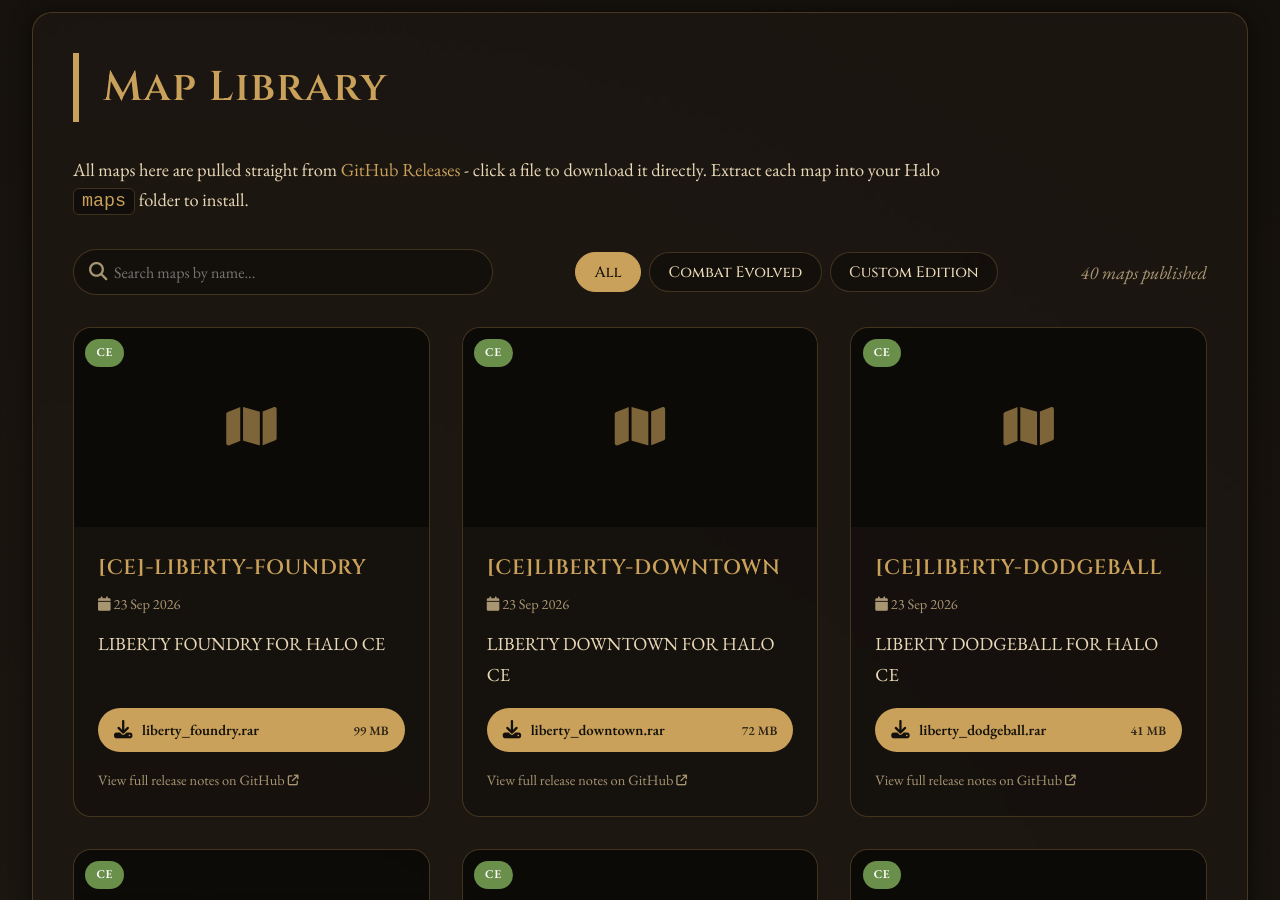
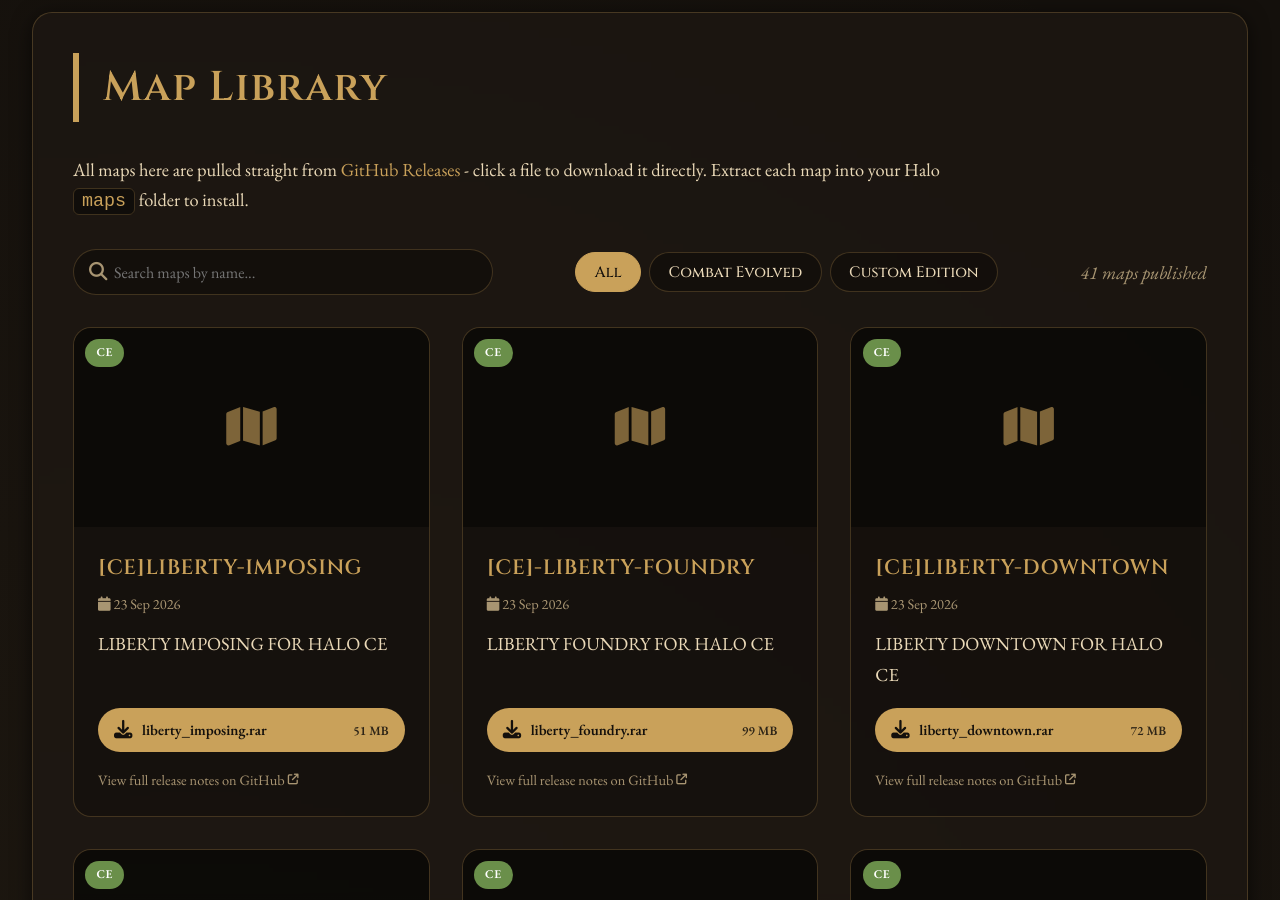
Before and after one commit to Chalwk/NC-Halo-Maps, a Jekyll site: the page built from maps.html, in a window 1280 px wide and 900 px high, scrolled down 264 px. Built offline with Jekyll 4.4.1, drawn with Linux system fonts in a browser that asks for light colours.

Commit message:
chore: update releases data

```diff
--- a/_data/releases.json
+++ b/_data/releases.json
@@ -1,4 +1,27 @@
 [
+  {
+    "id": 394820079,
+    "tag": "CE-LIBERTY-IMPOSING",
+    "name": "[CE]LIBERTY-IMPOSING",
+    "body": "LIBERTY IMPOSING FOR HALO CE",
+    "prerelease": false,
+    "published_at": "2026-09-23T15:51:11Z",
+    "html_url": "https://github.com/nakedchick-code/NC-Halo-Maps/releases/tag/CE-LIBERTY-IMPOSING",
+    "games": [
+      "CE"
+    ],
+    "thumbnail": null,
+    "assets": [
+      {
+        "name": "liberty_imposing.rar",
+        "size": 53751331,
+        "size_human": "51 MB",
+        "download_count": 0,
+        "browser_download_url": "https://github.com/nakedchick-code/NC-Halo-Maps/releases/download/CE-LIBERTY-IMPOSING/liberty_imposing.rar",
+        "content_type": "application/x-compressed"
+      }
+    ]
+  },
   {
     "id": 394818761,
     "tag": "CE-LIBERTY-FOUNDRY",
```
